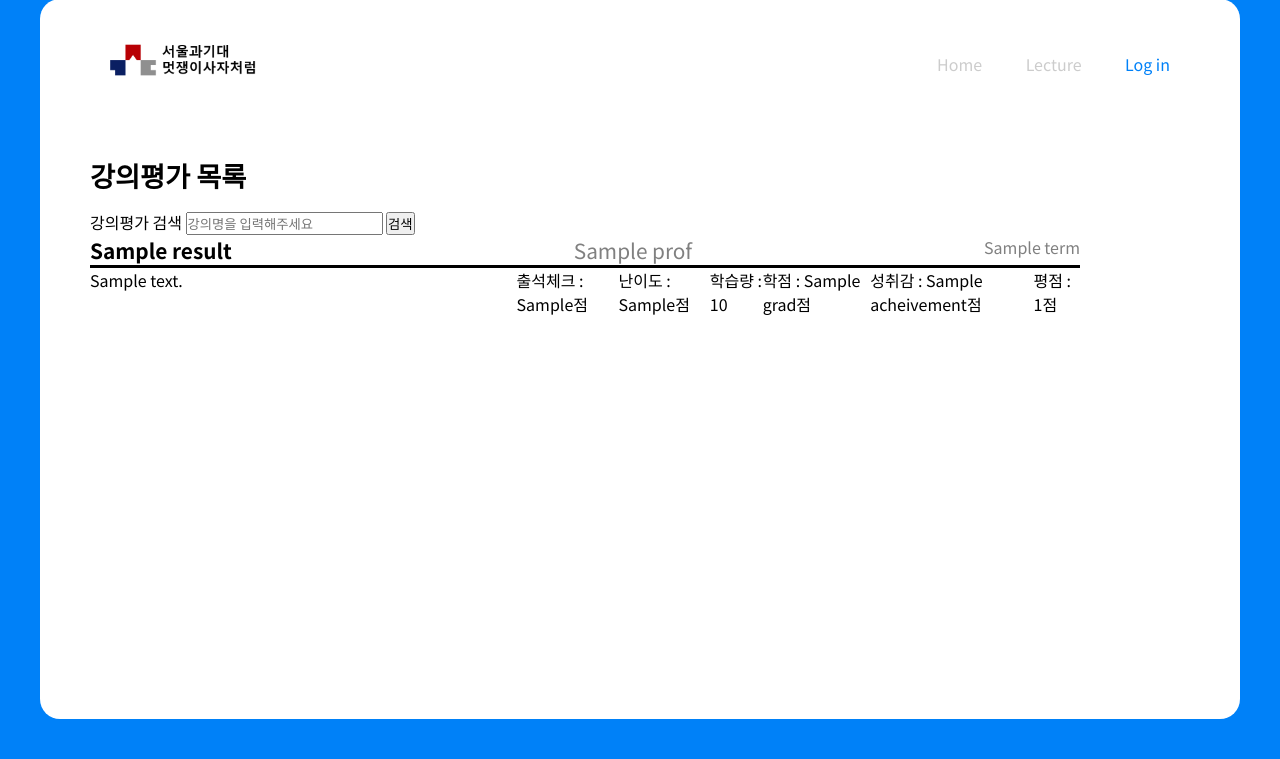
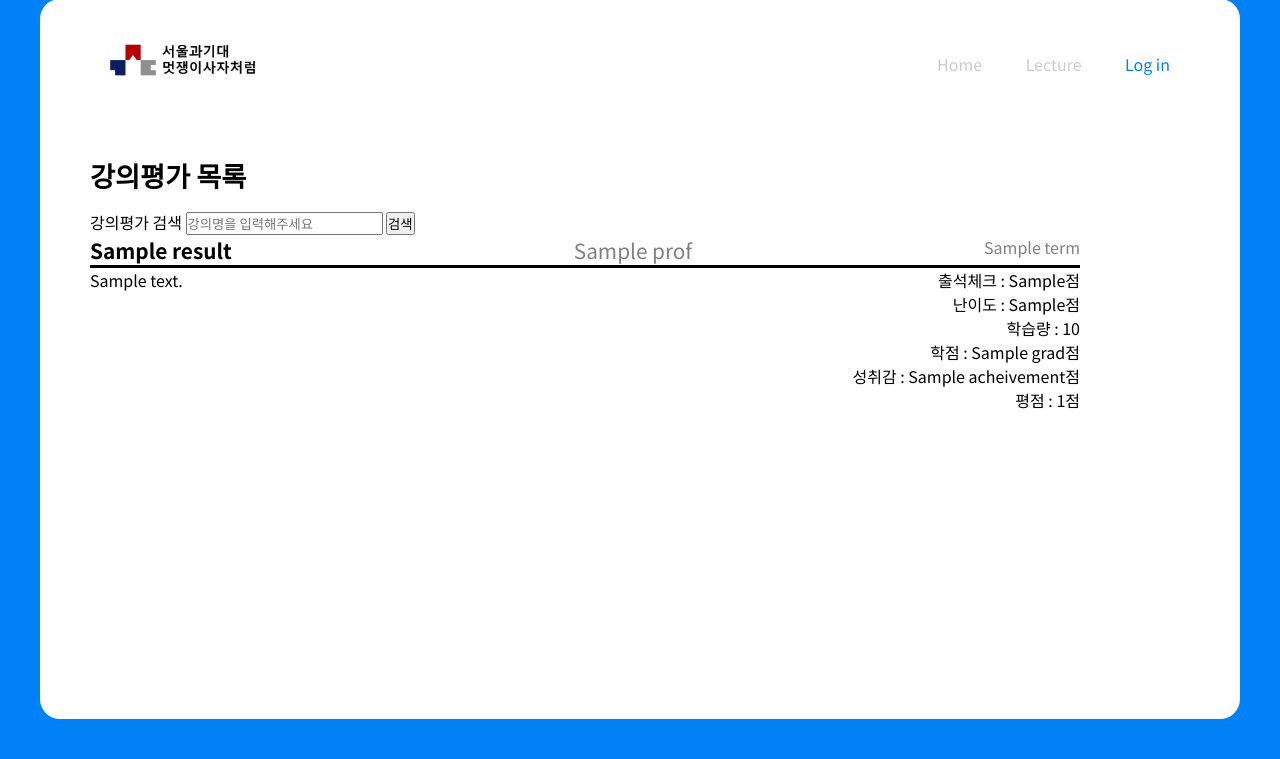
Before and after one commit to acepilot0620/seoultechUOS8, a Django app: template lecture_assessment/account/templates/result.html in a window 1280 px wide. Shown: the part 41-800 px from the top of the page. Run offline with Django 3.2, Linux system fonts and the light colour scheme; the template is opened without the code that fills it: most values are stand-ins (such as "Sample title", 1, 10 or a date in 2020).

Commit message:
마무리

```diff
--- a/lecture_assessment/account/templates/home.html
+++ b/lecture_assessment/account/templates/home.html
@@ -52,7 +52,7 @@
                         <div class="lectureLeft" style="float : left; width : 60%;">
                             <div class="lectureAttend">{{post.content}}</div>
                         </div>
-                        <div class="lectureRight" style="text-align: right; width : 40%;">
+                        <div style="text-align: right; width : 40%;">
                             <div class="lectureAttend">출석체크 : {{post.check_att}}점</div>
                             <div class="lectureLevel">난이도 : {{post.lev_of_diff}}점</div>
                             <div class="lectureStudy">학습량 : {{post.quantity}}</div>
--- a/lecture_assessment/account/templates/result.html
+++ b/lecture_assessment/account/templates/result.html
@@ -48,10 +48,11 @@
                             <div class="lectureSemester">{{result.term}}</div>
                         </div>
                         <div class="lectureBorder"></div>
-                        <div class="lectureContent">
-                        <div class="lectureLeft">
+                        <div class="lectureContent" style="display : flex;">
+                        <div class="lectureLeft" style="float : left; width : 60%;">
                             <div class="lectureAttend">{{result.content}}</div>
                         </div>
+                        <div style="text-align: right; width : 40%;">
                             <div class="lectureAttend">출석체크 : {{result.check_att}}점</div>
                             <div class="lectureLevel">난이도 : {{result.lev_of_diff}}점</div>
                             <div class="lectureStudy">학습량 : {{result.quantity}}</div>
@@ -59,7 +60,7 @@
                             <div class="lectureValue">성취감 : {{result.acheivement}}점</div>
                             <div class="lectureAvg">평점 : {{result.total_score}}점</div>
                         </div>
-
+                    </div>
                 </div>
                 {% endfor %}
             </div>
```
